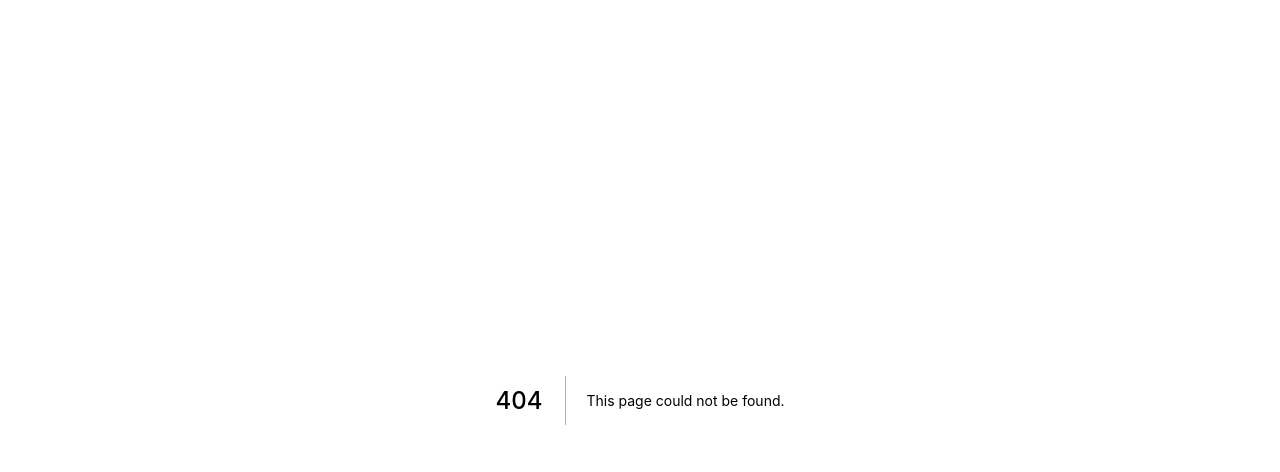
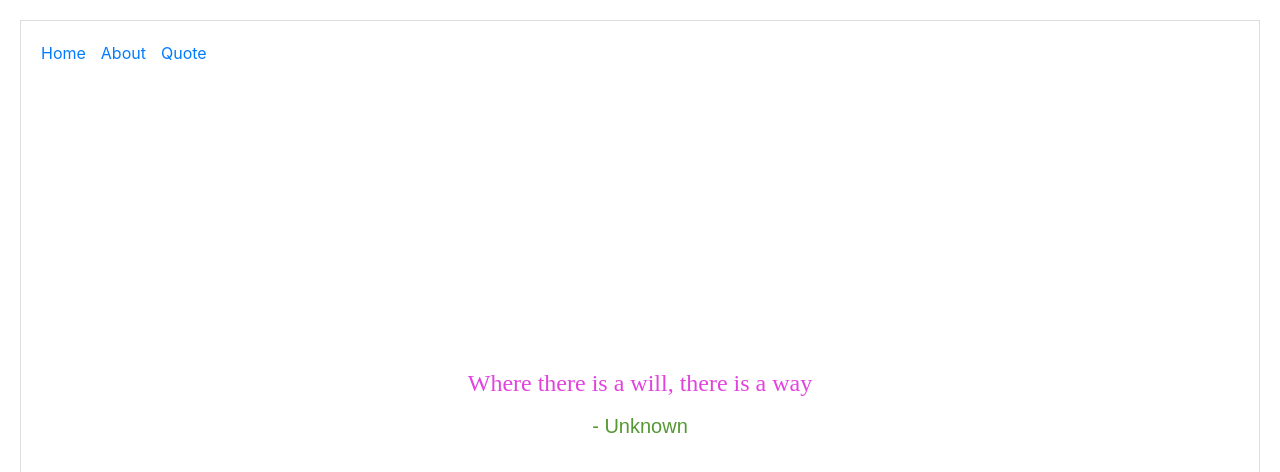
Before and after one commit to DialBird/next-sandbox, a Next.js app: page /quote in a window 1280 px wide. Before the commit this address had no page. Shown: the top 472 px of the page. Built offline with nearby package versions, Linux system fonts and the light colour scheme.

Commit message:
[master] add quote.js

```diff
--- a/components/Header.js
+++ b/components/Header.js
@@ -12,6 +12,9 @@ const Header = () => (
     <Link href="/about">
       <a style={linkStyle}>About</a>
     </Link>
+    <Link href="/quote">
+      <a style={linkStyle}>Quote</a>
+    </Link>
   </div>
 )
 
--- /dev/null
+++ b/pages/quote.js
@@ -0,0 +1,43 @@
+import Layout from '../components/MyLayout';
+import axios from 'axios';
+import useSWR from 'swr';
+
+const fetcher = url => axios.get(url).then(res => res.data);
+
+const Quote = props => {
+  const { data, error } = useSWR('/api/randomQuote', fetcher);
+  const author = data?.author;
+  let quote = data?.quote;
+
+  if (!data) quote = 'Loading...';
+  if (error) quote = 'Failed to fetch the quote.';
+  return (
+    <Layout>
+      <main className="center">
+        <div className="quote">{quote}</div>
+        {author && <span className="author">- {author}</span>}
+      </main>
+      <style jsx>{`
+        main {
+          width: 90%;
+          max-width: 900px;
+          margin: 300px auto;
+          text-align: center;
+        }
+        .quote {
+          font-family: cursive;
+          color: #e243de;
+          font-size: 24px;
+          padding-bottom: 10px;
+        }
+        .author {
+          font-family: sans-serif;
+          color: #559834;
+          font-size: 20px;
+        }
+      `}</style>
+    </Layout>
+  );
+}
+
+export default Quote;
```
